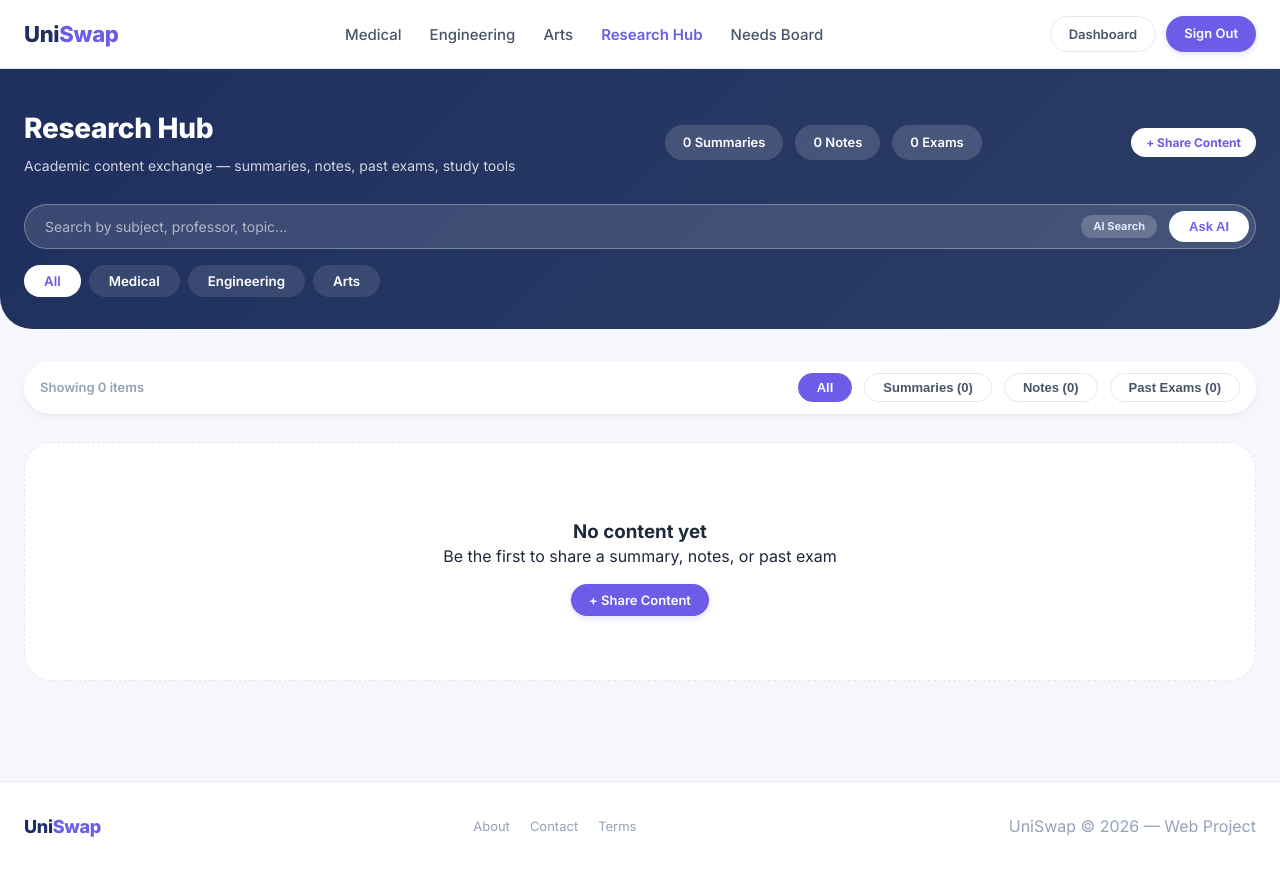
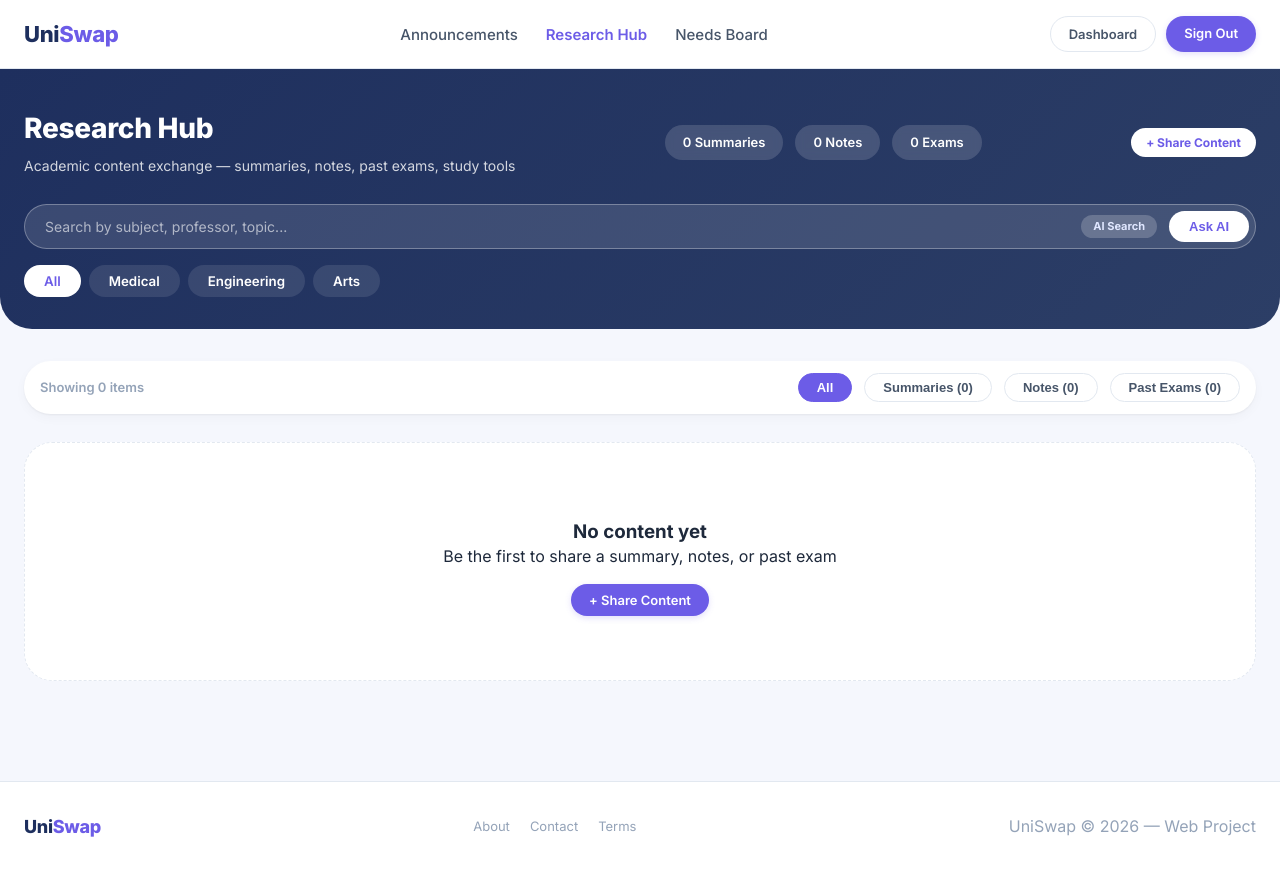
Before and after one commit to UniSwap-2026/UniSwap, a plain HTML site: page research-hub.html in a window 1280 px wide. Drawn offline with Linux system fonts and the light colour scheme.

Commit message:
Add files via upload

```diff
--- a/research-hub.html
+++ b/research-hub.html
@@ -135,9 +135,7 @@
     <div class="navbar-inner">
       <a href="index.html" class="logo">Uni<span>Swap</span></a>
       <ul class="nav-links">
-        <li><a href="listings.html?domain=medical">Medical</a></li>
-        <li><a href="listings.html?domain=eng">Engineering</a></li>
-        <li><a href="listings.html?domain=arts">Arts</a></li>
+        <li><a href="listings.html">Announcements</a></li>
         <li><a href="research-hub.html" class="active">Research Hub</a></li>
         <li><a href="needs-board.html">Needs Board</a></li>
       </ul>
@@ -148,10 +146,8 @@
       <button class="hamburger" id="hamburger"><span></span><span></span><span></span></button>
     </div>
     <div class="mobile-nav" id="mobileNav">
-      <a href="listings.html?domain=medical">Medical</a>
-      <a href="listings.html?domain=eng">Engineering</a>
-      <a href="listings.html?domain=arts">Arts</a>
-      <a href="research-hub.html">Research Hub</a>
+      <a href="listings.html">Announcements</a>
+      <a href="research-hub.html" class="active">Research Hub</a>
       <a href="needs-board.html">Needs Board</a>
       <div class="mobile-actions">
         <a href="dashboard.html" class="btn btn-outline">Dashboard</a>
```
Also changed, not shown: needs-board.html (+2 -6 lines).
